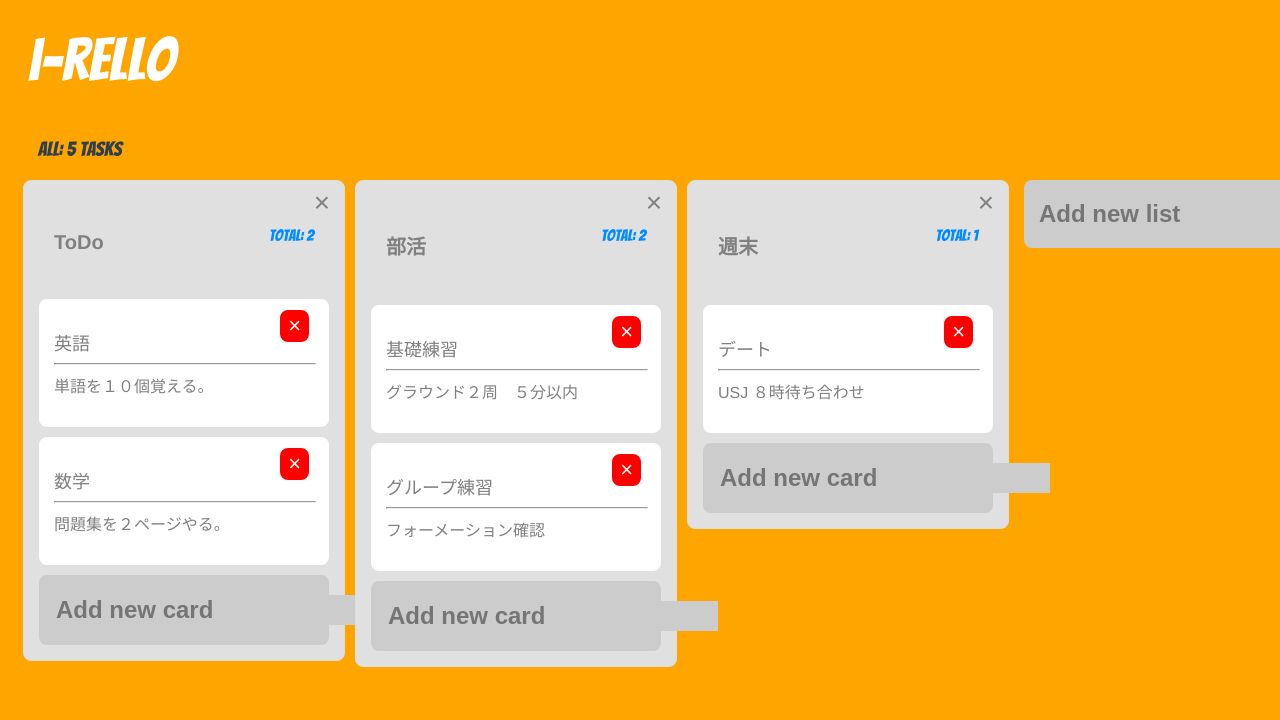
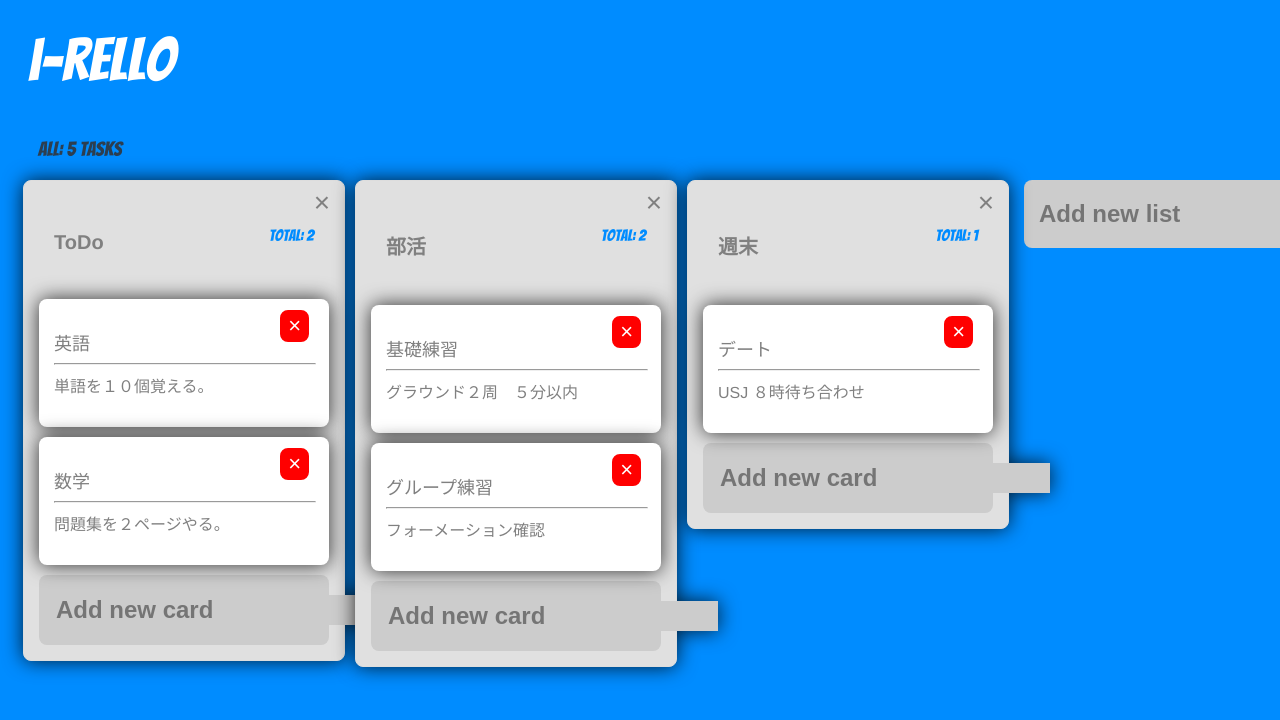
Before and after one commit to curtaincall888/i-rello, a Vue app: page / in a window 1280 px wide. Shown: the top 720 px of the page. Built offline with nearby package versions, Linux system fonts and the light colour scheme.

Commit message:
add_boxshadow
List,Cardに影をつける。
style微調整。

```diff
--- a/src/assets/css/style.css
+++ b/src/assets/css/style.css
@@ -1,5 +1,5 @@
 html {
-  background: orange;
+  background:rgb(0, 140, 255);
   font-family: 'Avenir', Helvetica, Arial, 'system-ui', sans-serif;
   -webkit-font-smoothing: antialiased;
   -moz-osx-font-smoothing: grayscale;
@@ -10,7 +10,7 @@ html {
 }
 
 header {
-  background: orange;
+  background: rgb(0, 140, 255);
   height: 70px;
   color: white;
   font-family: 'Bangers', cursive;
@@ -128,13 +128,13 @@ main {
 }
 
 .addable .add-button {
-  background-color: #00d78f;
+  background-color: red;
   pointer-events: auto;
   cursor: pointer;
 }
 
 .add-button:active {
-  background-color: #00d78f;
+  background-color: red;
 }
 
 .list {
@@ -151,6 +151,8 @@ main {
   border: solid #ddd 1px;
   color: gray;
   vertical-align: top;
+  -webkit-filter: drop-shadow(0px 3px 10px rgba(0, 0, 0, .8));
+  filter: drop-shadow(0px 0px 10px rgba(0, 0, 0, .8));
 }
 
 .listheader {
@@ -193,6 +195,8 @@ main {
   border-radius: 8px;
   width: 260px;
   cursor: pointer;
+  -webkit-filter: drop-shadow(0px 3px 10px rgba(0, 0, 0, .8));
+  filter: drop-shadow(0px 0px 10px rgba(0, 0, 0, .8));
 }
 
 .close-button {
```
